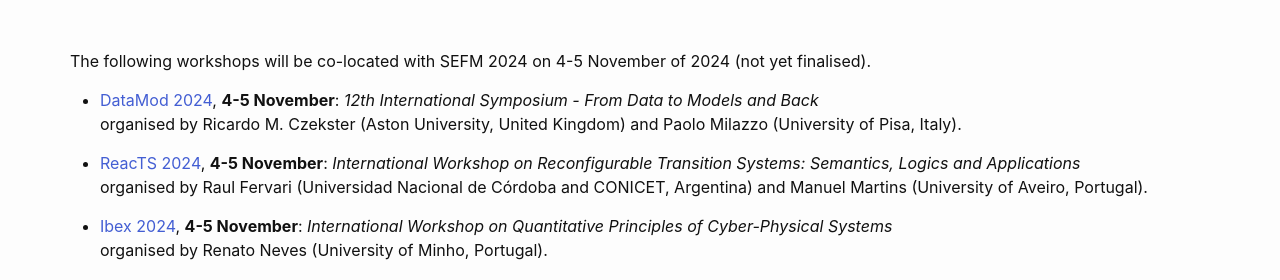
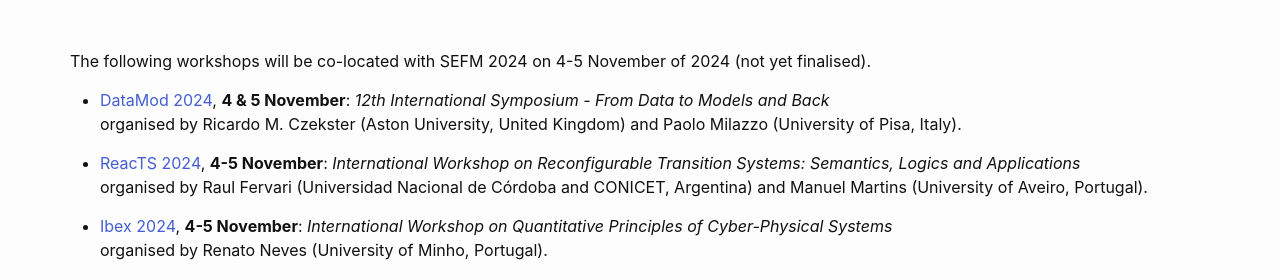
Before and after one commit to sefm-conference/2024, a Jekyll site: the page built from _pages/workshops.md, in a window 1280 px wide. Shown: the part 540-820 px from the top of the page. Built offline with Jekyll 4.4.1, drawn with Linux system fonts in a browser that asks for light colours.

```diff
--- a/_pages/workshops.md
+++ b/_pages/workshops.md
@@ -9,7 +9,7 @@ published: true
 The following workshops will be co-located with SEFM 2024 on 4-5 November of 2024 (not yet finalised).
 
 
-- [DataMod 2024](https://datamod2024.github.io/), **4-5 November**: *12th International Symposium - From Data to Models and Back*
+- [DataMod 2024](https://datamod2024.github.io/), **4 & 5 November**: *12th International Symposium - From Data to Models and Back*
 organised by
 Ricardo M. Czekster (Aston University, United Kingdom) and
 Paolo Milazzo (University of Pisa, Italy).
```
